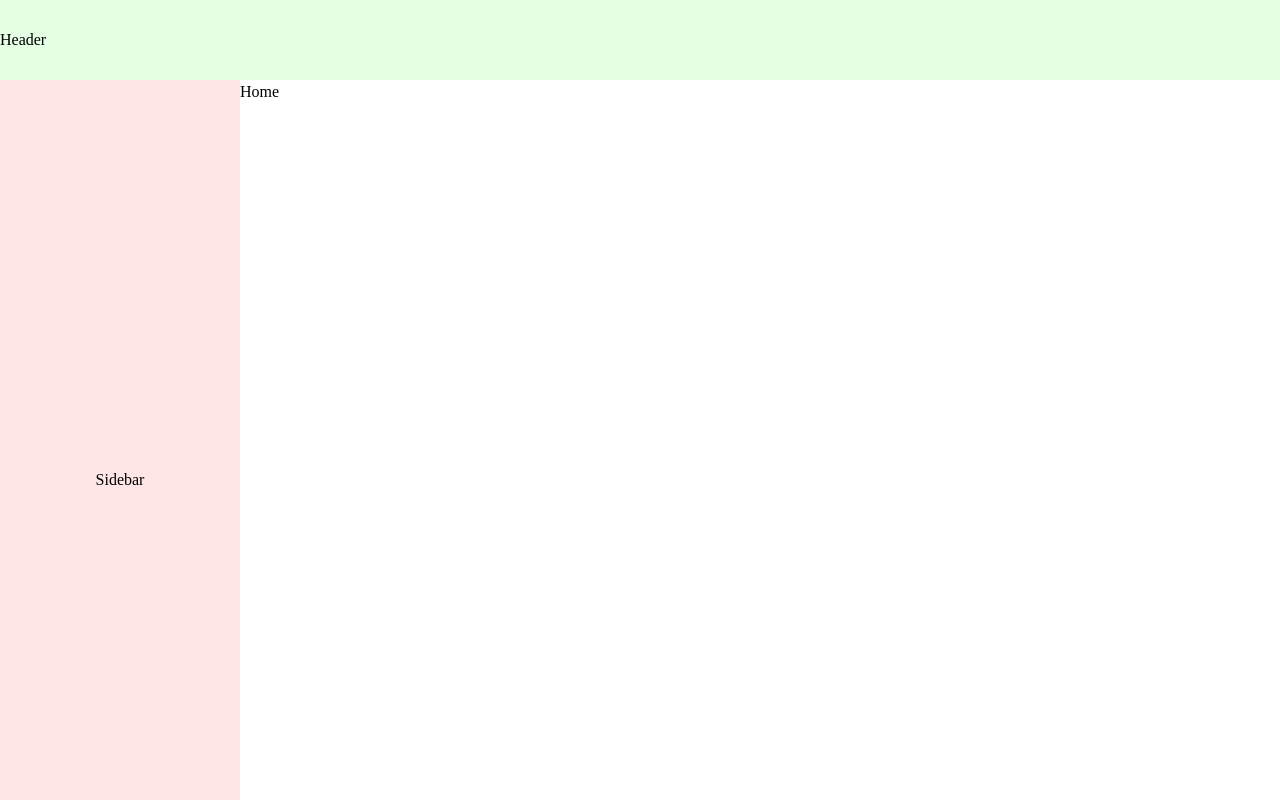
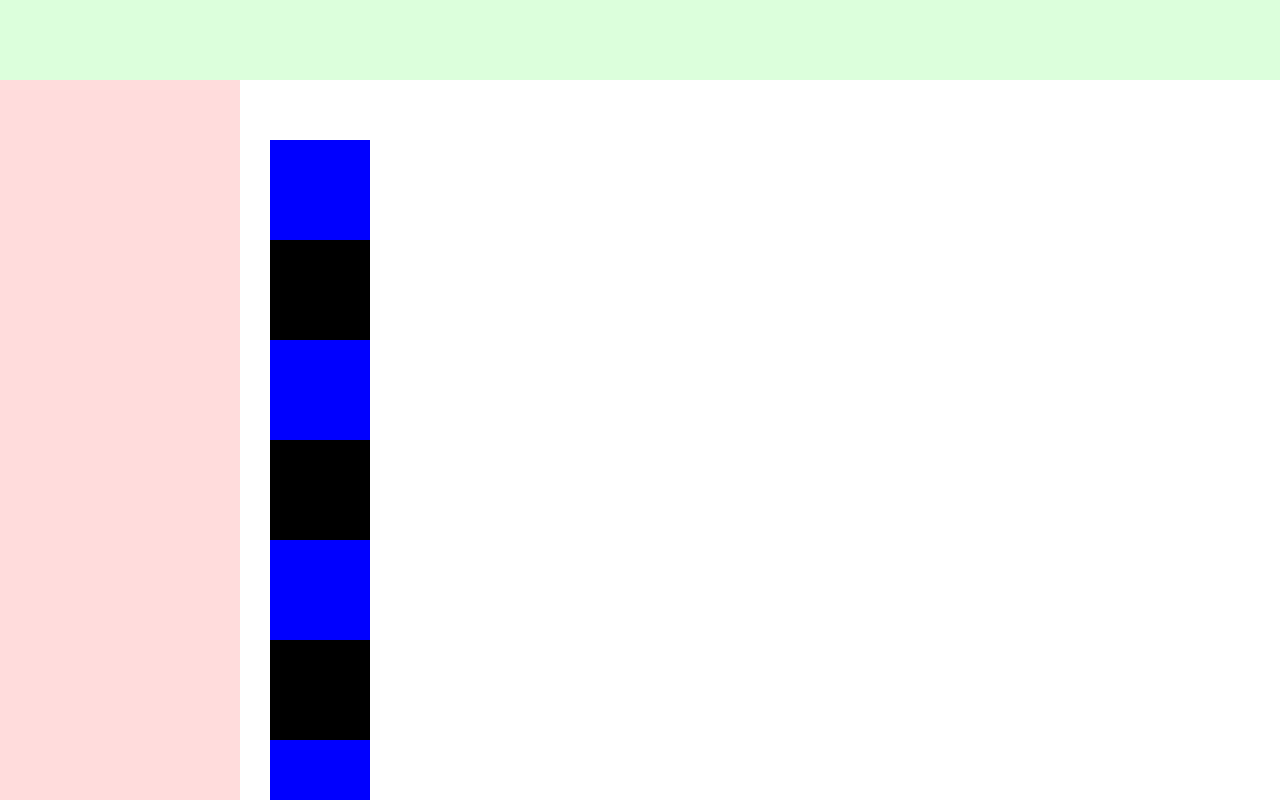
Before and after one commit to Orchemi/huns-log, a Next.js app: page / in a window 1280 px wide. Shown: the top 800 px of the page. Built offline with nearby package versions, Linux system fonts and the light colour scheme.

Commit message:
Style: global layout 1차 구현

```diff
--- a/src/components/layout/Footer/Footer.module.scss
+++ b/src/components/layout/Footer/Footer.module.scss
@@ -1,7 +1,9 @@
+@import '@/styles/_layout.scss';
+
 .footer-container {
   @include mix.flex(row, flex-start, center);
   width: 100%;
-  height: 100px;
+  height: $global-footer-height;
   margin-top: 60px;
-  background-color: rgb(0, 0, 255, 0.1);
+  background-color: rgb(220, 220, 255);
 }
--- a/src/components/layout/Footer/Footer.tsx
+++ b/src/components/layout/Footer/Footer.tsx
@@ -3,7 +3,7 @@ import styles from './Footer.module.scss';
 const cx = classnames.bind(styles);
 
 const Footer = () => {
-  return <footer className={cx('footer-container')}>footer</footer>;
+  return <footer className={cx('footer-container')}></footer>;
 };
 
 export default Footer;
--- a/src/components/layout/Header/Header.module.scss
+++ b/src/components/layout/Header/Header.module.scss
@@ -1,6 +1,15 @@
+@import '@/styles/_layout.scss';
+
 .header-container {
+  position: fixed;
   @include mix.flex(row, space-between, center);
   width: 100%;
-  height: 80px;
-  background-color: rgb(0, 255, 0, 0.1);
+  height: $global-header-height;
+  background-color: rgb(220, 255, 220);
 }
+
+.space {
+  width: 100%;
+  height: $global-header-height;
+  flex-shrink: 0;
+}
--- a/src/components/layout/Header/Header.tsx
+++ b/src/components/layout/Header/Header.tsx
@@ -3,7 +3,12 @@ import styles from './Header.module.scss';
 const cx = classnames.bind(styles);
 
 const Header = () => {
-  return <header className={cx('header-container')}>Header</header>;
+  return (
+    <>
+      <header className={cx('header-container')}></header>
+      <div className={cx('space')} />
+    </>
+  );
 };
 
 export default Header;
--- a/src/components/layout/Layout/GlobalLayout.module.scss
+++ b/src/components/layout/Layout/GlobalLayout.module.scss
@@ -1,8 +1,18 @@
+@import '@/styles/_layout.scss';
+
 .body-container {
   @include mix.flex(row, flex-start, flex-start);
   width: 100%;
   height: 100%;
 
   .main-container {
+    min-width: calc(100vw - $global-sidebar-width);
+    min-height: calc(100vh - $global-header-height);
+
+    .content-container {
+      width: 100%;
+      height: 100%;
+      padding: 60px 30px;
+    }
   }
 }
--- a/src/components/layout/Layout/GlobalLayout.tsx
+++ b/src/components/layout/Layout/GlobalLayout.tsx
@@ -23,10 +23,11 @@ const GlobalLayout: FC<PropsWithChildren<Props>> = ({
       {showHeader && <Header />}
       <section className={cx('body-container')}>
         {showSidebar && <Sidebar />}
-        <main className={cx('main-container')}>{children}</main>
+        <div className={cx('main-container')}>
+          <main className={cx('content-container')}>{children}</main>
+          {showFooter && <Footer />}
+        </div>
       </section>
-
-      {showFooter && <Footer />}
     </div>
   );
 };
--- a/src/components/layout/Sidebar/Sidebar.module.scss
+++ b/src/components/layout/Sidebar/Sidebar.module.scss
@@ -1,13 +1,15 @@
+@import '@/styles/_layout.scss';
+
 .sidebar-container {
   position: fixed;
   @include mix.flex(column);
-  width: 240px;
+  width: $global-sidebar-width;
   height: 100vh;
-  background-color: rgb(255, 0, 0, 0.1);
+  background-color: rgb(255, 220, 220);
 }
 
 .space {
-  width: 240px;
+  width: $global-sidebar-width;
   height: 100vh;
   flex-shrink: 0;
 }
--- a/src/components/layout/Sidebar/Sidebar.tsx
+++ b/src/components/layout/Sidebar/Sidebar.tsx
@@ -5,7 +5,7 @@ const cx = classnames.bind(styles);
 const Sidebar = () => {
   return (
     <>
-      <aside className={cx('sidebar-container')}>Sidebar</aside>
+      <aside className={cx('sidebar-container')}></aside>
       <div className={cx('space')} />
     </>
   );
--- a/src/components/pages/Home/Home.tsx
+++ b/src/components/pages/Home/Home.tsx
@@ -2,8 +2,28 @@ import classnames from 'classnames/bind';
 import styles from './Home.module.scss';
 const cx = classnames.bind(styles);
 
+const Dummy = () => {
+  return (
+    <div>
+      {Array(30)
+        .fill(0)
+        .map((_, i) => (
+          <div
+            key={i}
+            style={{ width: '100px', height: '100px', background: i % 2 ? 'black' : 'blue' }}
+            className={cx('dummy')}
+          />
+        ))}
+    </div>
+  );
+};
+
 const Home = () => {
-  return <div className={cx('container')}>Home</div>;
+  return (
+    <div className={cx('container')}>
+      <Dummy />
+    </div>
+  );
 };
 
 export default Home;
--- /dev/null
+++ b/src/styles/_layout.scss
@@ -0,0 +1,3 @@
+$global-header-height: 80px;
+$global-footer-height: 140px;
+$global-sidebar-width: 240px;
```
